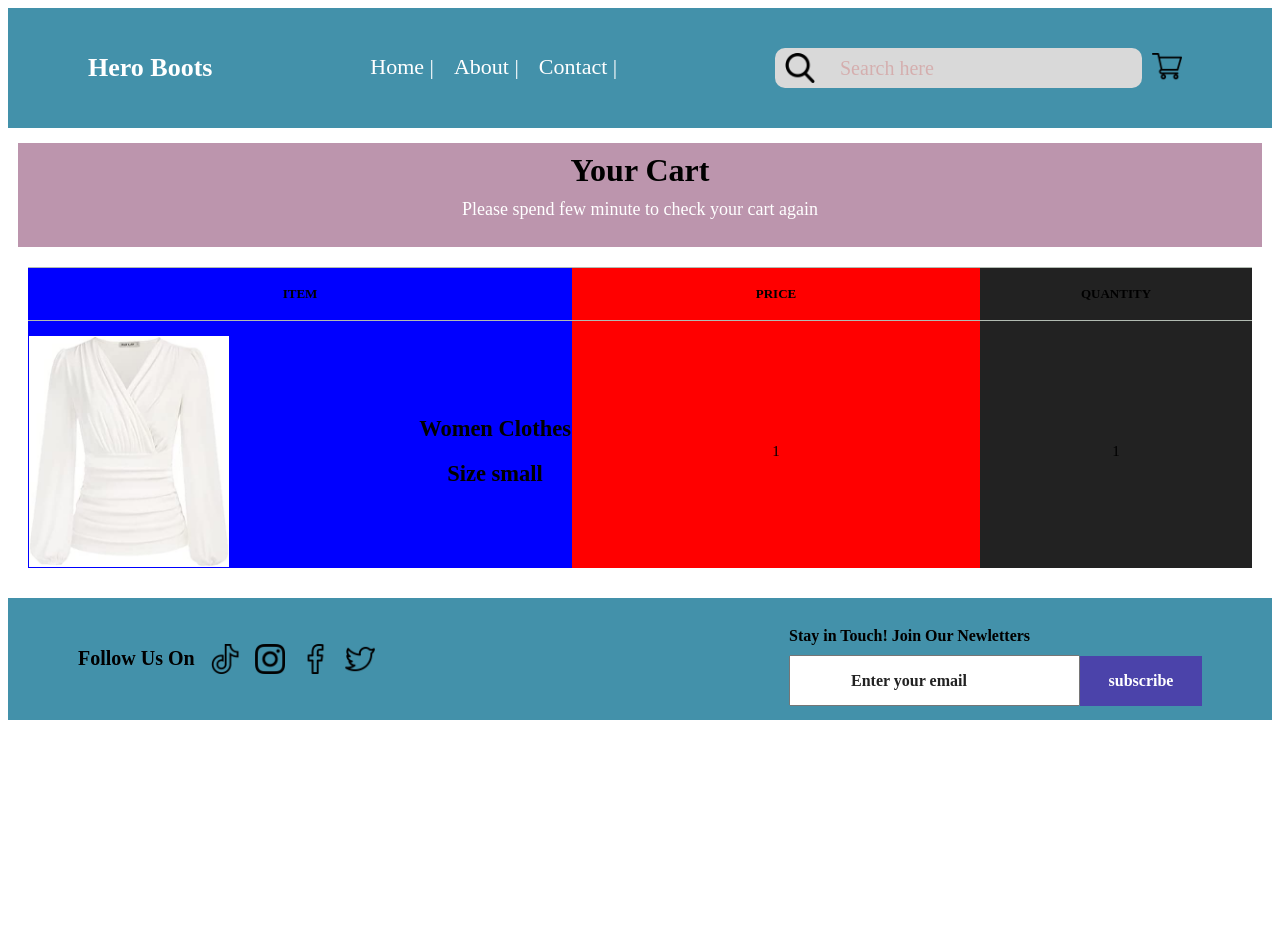
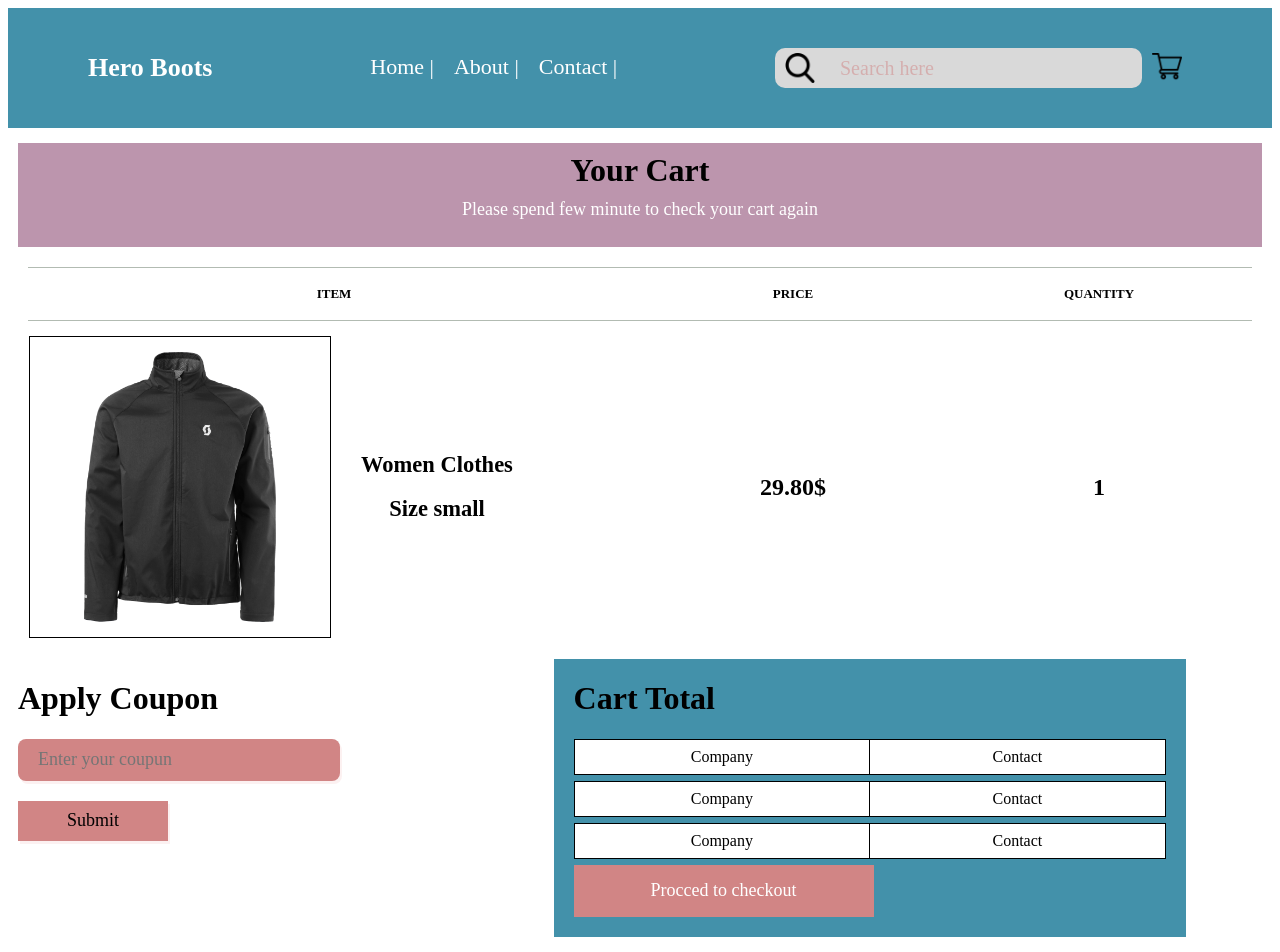
Before and after one commit to Samnangnouy/e-commerce-project, a Vue app: page /viewCarts in a window 1280 px wide. Shown: the top 952 px of the page. Before the commit the page ends 800 px from the top, so only its background shows below. Built offline with nearby package versions, Linux system fonts and the light colour scheme.

Commit message:
Finish View Cart Page

```diff
--- a/src/views/ViewCart.vue
+++ b/src/views/ViewCart.vue
@@ -10,11 +10,11 @@
     </div>
     <div class="search">
       <div class="icon">
-          <img src="@/assets/Images/search.png">
+        <img src="@/assets/Images/search.png" />
       </div>
-        <input type="text" placeholder="Search here">
+      <input type="text" placeholder="Search here" />
       <div class="icon1">
-          <img src="@/assets/Images/shopping-cart.png">
+        <img src="@/assets/Images/shopping-cart.png" />
       </div>
     </div>
   </div>
@@ -35,30 +35,69 @@
         <tr>
           <td>
             <div class="image-box">
-                                <img src="@/assets/Images/clothe3.jpg">
+              <div class="image">
+                <img src="@/assets/Images/jacket.png" />
+              </div>
               <div class="detail-product">
                 <h2>Women Clothes</h2>
                 <h2>Size small</h2>
               </div>
             </div>
           </td>
-                        <td>1</td>
-                        <td>1</td>
+          <td>
+            <span>29.80$</span>
+          </td>
+          <td>
+            <span>1</span>
+          </td>
         </tr>
       </tbody>
     </table>
   </div>
+  <div class="coupon">
+    <div class="left">
+      <div class="content">
+        <h1>Apply Coupon</h1>
+        <input type="text" placeholder="Enter your coupun" />
+        <input type="submit" value="Submit" />
+      </div>
+    </div>
+    <div class="right">
+      <div class="righ-content">
+        <h1>Cart Total</h1>
+        <table>
+          <tr>
+            <td>Company</td>
+            <td>Contact</td>
+          </tr>
+        </table>
+        <table>
+          <tr>
+            <td>Company</td>
+            <td>Contact</td>
+          </tr>
+        </table>
+        <table>
+          <tr>
+            <td>Company</td>
+            <td>Contact</td>
+          </tr>
+        </table>
+        <button>Procced to checkout</button>
+      </div>
+    </div>
+  </div>
   <div class="footer">
     <div class="followup">
       <p>Follow Us On</p>
-        <img src="@/assets/Images/tik-tok.png">
-        <img src="@/assets/Images/instagram.png">
-        <img src="@/assets/Images/facebook.png">
-        <img src="@/assets/Images/twitter.png">
+      <img src="@/assets/Images/tik-tok.png" />
+      <img src="@/assets/Images/instagram.png" />
+      <img src="@/assets/Images/facebook.png" />
+      <img src="@/assets/Images/twitter.png" />
     </div>
     <div class="subscribe">
       <p>Stay in Touch! Join Our Newletters</p>
-        <input type="text" placeholder="Enter your email">
+      <input type="text" placeholder="Enter your email" />
       <button>subscribe</button>
     </div>
   </div>
@@ -185,26 +224,48 @@ table{
 table td:nth-child(1){
     width: 200px;
     text-align: center;
-    background-color: blue
+    /* background-color: blue; */
 }
 table td:nth-child(1) .image-box{
     width: 100%;
+    height: 50%;
     display: flex;
     align-items: center;
-    justify-content: space-between;
 }
-table td:nth-child(1) .image-box img{
-    width: 200px;
+table td:nth-child(1) .image-box .image{
+    width: 300px;
+    height: 300px;
+    background-color: #ffffff;
+    border: 1px solid black;
+    margin-right: 30px;
+    display: flex;
+    align-items: center;
+    justify-content: center;
+}
+table td:nth-child(1) .image-box .image img{
+    width: 90%;
+    height: 90%;
+    object-fit: contain;
 }
 table td:nth-child(2){
-    width: 150px;
+    width: 100px;
     text-align: center;
-    background-color: red;
+    /* background-color: red; */
+}
+table td:nth-child(2) span{
+    font-size: 24px;
+    font-weight: bold;
+    /* background-color: blue; */
+    padding: 10px 15px;
 }
 table td:nth-child(3){
     width: 100px;
     text-align: center;
-    background-color: #222;
+    /* background-color: yellow; */
+}
+table td:nth-child(3) span{
+    font-size: 24px;
+    font-weight: bold;
 }
 table thead{
     border: 1px solid #b2bbb2;
@@ -223,6 +284,72 @@ table tbody tr td{
 table tbody td{
     font-size: 15px;
 }
+.coupon{
+  width: 100%;
+  /* background-color: red; */
+  /* margin-left: 20px;
+  margin-right: 20px; */
+  display: flex;
+  align-items: baseline;
+}
+.coupon .left{
+  width: 40%;
+  /* background-color: blue; */
+}
+.coupon .left .content{
+  display: flex;
+  flex-direction: column;
+  margin-left: 10px;
+}
+.coupon .left .content input[type="text"]{
+  width: 300px;
+  height: 40px;
+  font-size: 18px;
+  padding-left: 20px;
+  outline: none;
+  background-color: #D18585;
+  border: none;
+  margin-bottom: 20px;
+  border-radius: 8px;
+  box-shadow: 2px 3px #fcf1f1;
+}
+.coupon .left .content input[type="submit"]{
+  width: 150px;
+  height: 40px;
+  font-size: 18px;
+  outline: none;
+  background-color: #D18585;
+  border: none;
+  box-shadow: 2px 3px #fcf1f1;
+}
+.coupon .right{
+  width: 50%;
+  /* background-color: blue; */
+  margin-left: 40px;
+  background-color: #4391AA;
+  display: flex;
+  justify-content: center;
+
+}
+.coupon .right .righ-content{
+  margin-left: 20px;
+  margin-right: 20px;
+  margin-bottom: 20px;
+
+}
+.coupon .right .righ-content table{
+  font-family: arial, sans-serif;
+  border-collapse: collapse;
+  width: 100%;
+  margin-bottom: 6px;
+}
+.coupon .right .righ-content table td{
+  border: 1px solid black;
+  width: 100px;
+  text-align: center;
+  background-color: #ffffff;
+  padding: 8px;
+}
   .footer{
     height: 122px;
     background-color: #4391AA;
@@ -231,6 +358,14 @@ table tbody td{
     display: flex;
     align-items: center;
     justify-content: space-between;
+  }
+  .coupon .right .righ-content button{
+    width: 300px;
+    height: 52px;
+    font-size: 18px;
+    color: #ffffff;
+    background-color: #D18585;
+    border: none;
   }
   .followup{
     display: flex;
```
Lines whose indentation alone changed are shown as unchanged.
